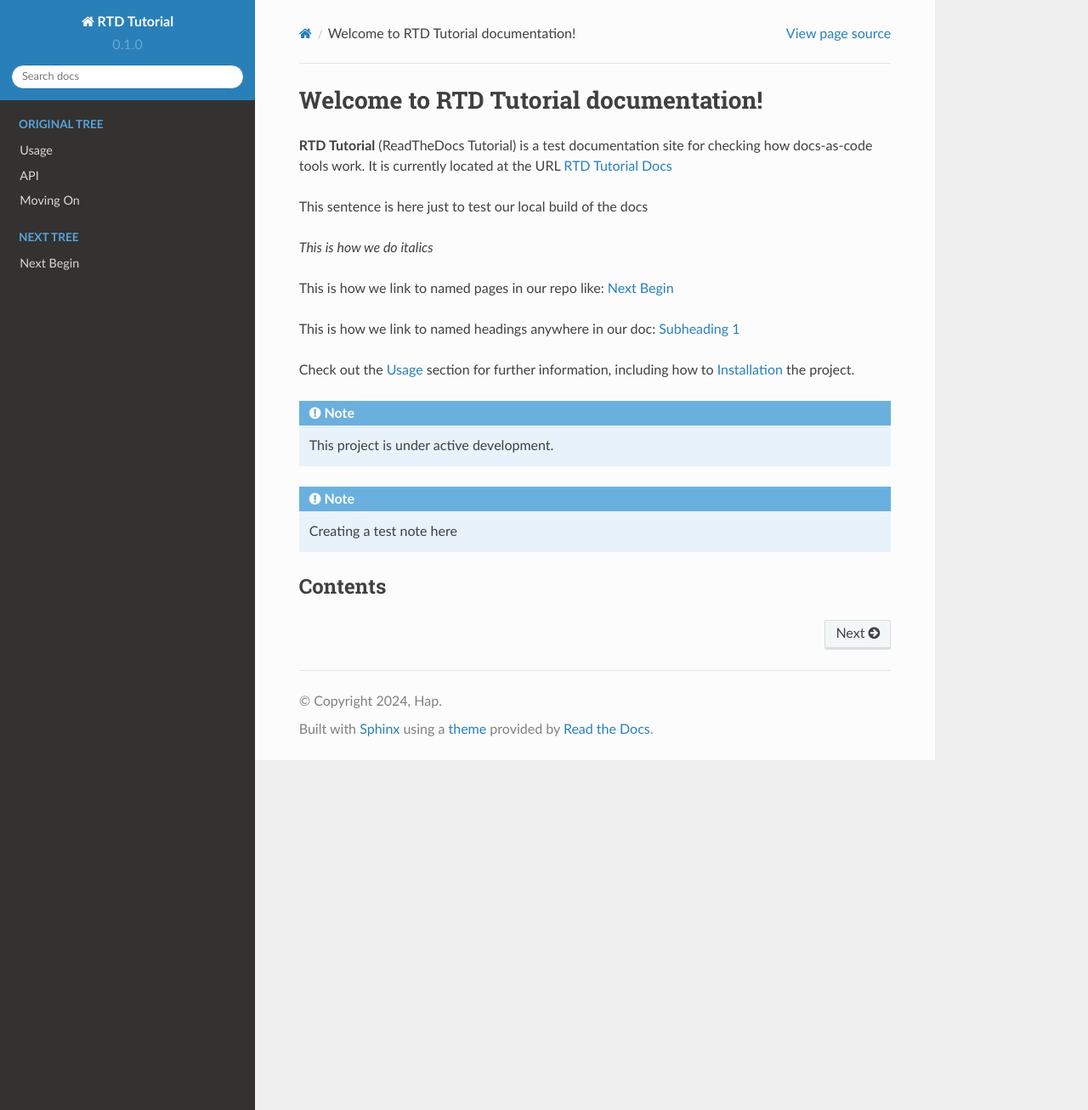
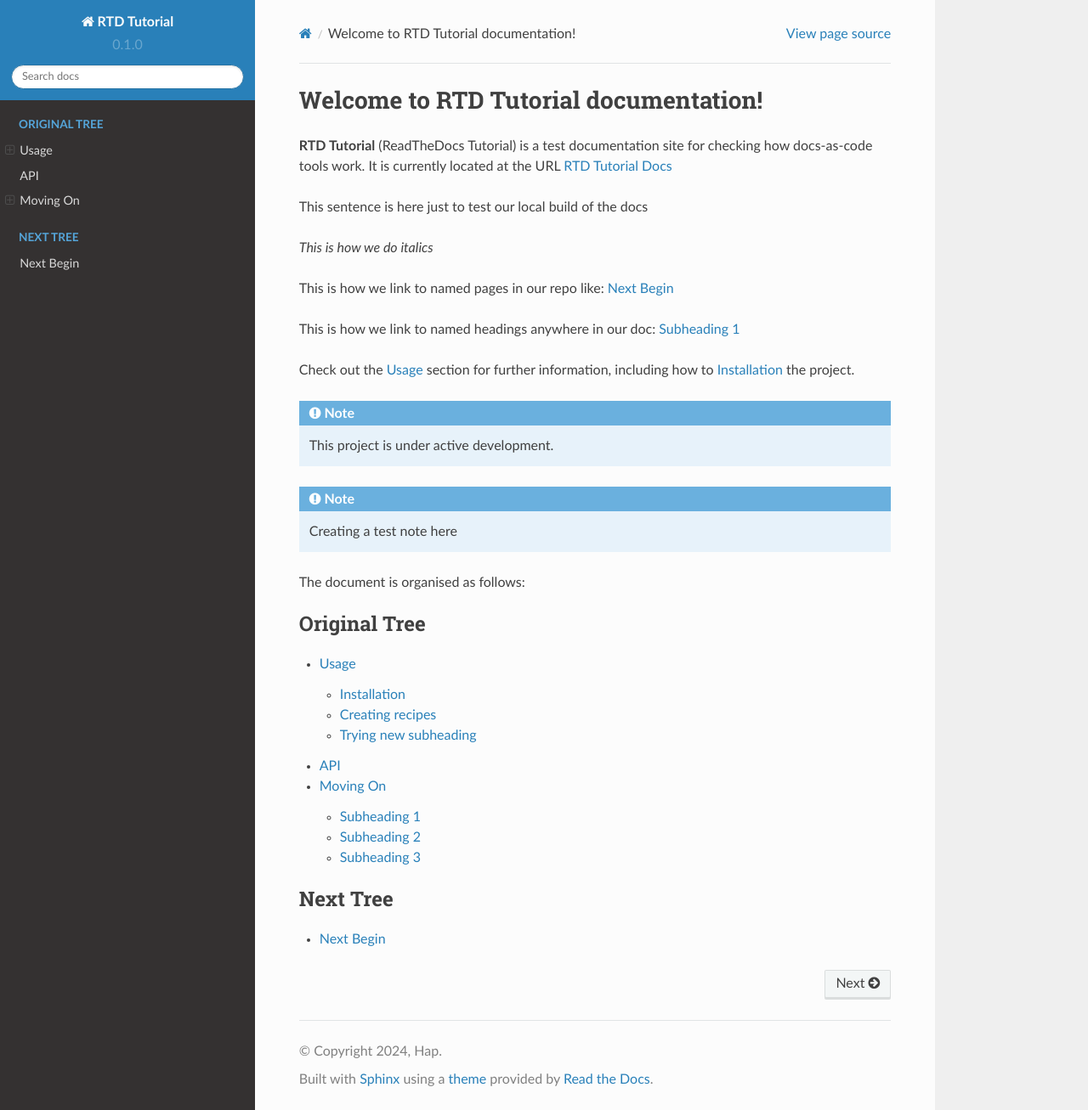
Before and after one commit to haplio/rtd-tutorial, a Sphinx documentation site: the page built from docs/source/index.rst, in a window 1280 px wide and 1307 px high. Shown: the whole window at 85% size. Built offline with Sphinx 7.4.7 and the Read the Docs theme 2.0.0, drawn with Linux system fonts in a browser that asks for light colours.

Commit message:
Made html theme option changes

```diff
--- a/docs/source/conf.py
+++ b/docs/source/conf.py
@@ -31,5 +31,14 @@ templates_path = ['_templates']
 
 html_theme = 'sphinx_rtd_theme'
 
+html_theme_options = {
+    # if we have a html_logo below, this shows /only/ the logo with no title text
+    "logo_only": False,
+    # Collapse navigation (False makes it tree-like)
+    "collapse_navigation": False,
+    # Hide the documentation version name/number under the logo
+    "display_version": True,
+}
+
 # -- Options for EPUB output
 epub_show_urls = 'footnote'
--- a/docs/source/index.rst
+++ b/docs/source/index.rst
@@ -22,12 +22,9 @@ how to :ref:`installation` the project.
 .. note::
    Creating a test note here
 
-Contents
---------
+The document is organised as follows:
 
 .. toctree::
-   :hidden:
-   :maxdepth: 1
    :caption: Original Tree
    :name: sec-original
 
```
Also changed, not shown: other parts of docs/source/index.rst (+0 -2 lines).
